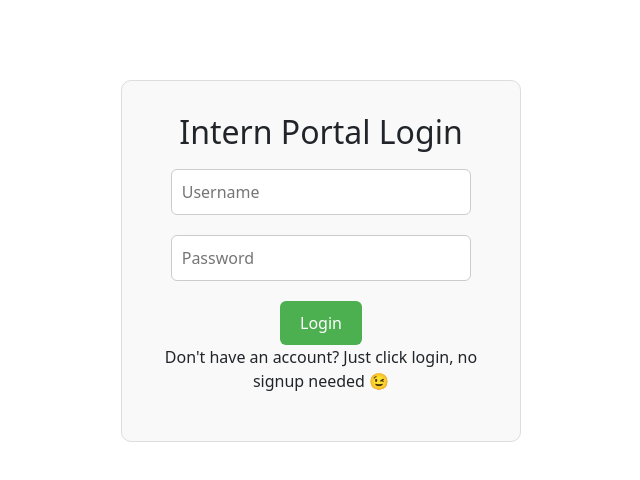
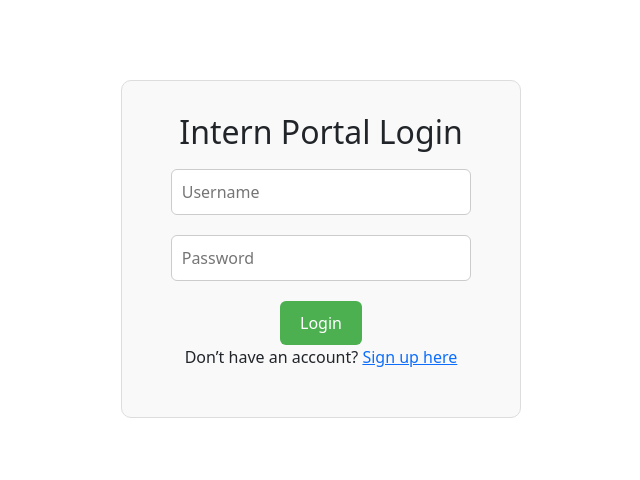
Before and after one commit to Alfiya-Simran/intern-portal-frontend, a React (Create React App) app: page / in a window 1280 px wide. Shown: the top 480 px of the page, without its empty margins (319-959 px from the left). Built offline with nearby package versions, Linux system fonts and the light colour scheme.

Commit message:
Update LoginPage.js

```diff
--- a/src/LoginPage.js
+++ b/src/LoginPage.js
@@ -1,7 +1,7 @@
 import React from 'react';
 import { useNavigate } from 'react-router-dom';
 import './LoginPage.css'; // Optional: Add your styling here
-
+import { Link } from "react-router-dom";
 function LoginPage() {
   const navigate = useNavigate();
 
@@ -17,7 +17,7 @@
         <input type="text" placeholder="Username" required />
         <input type="password" placeholder="Password" required />
         <button type="submit">Login</button>
-        <p>Don't have an account? Just click login, no signup needed 😉</p>
+        <p>Don’t have an account? <Link to="/signup">Sign up here</Link></p>
       </form>
     </div>
   );
```
